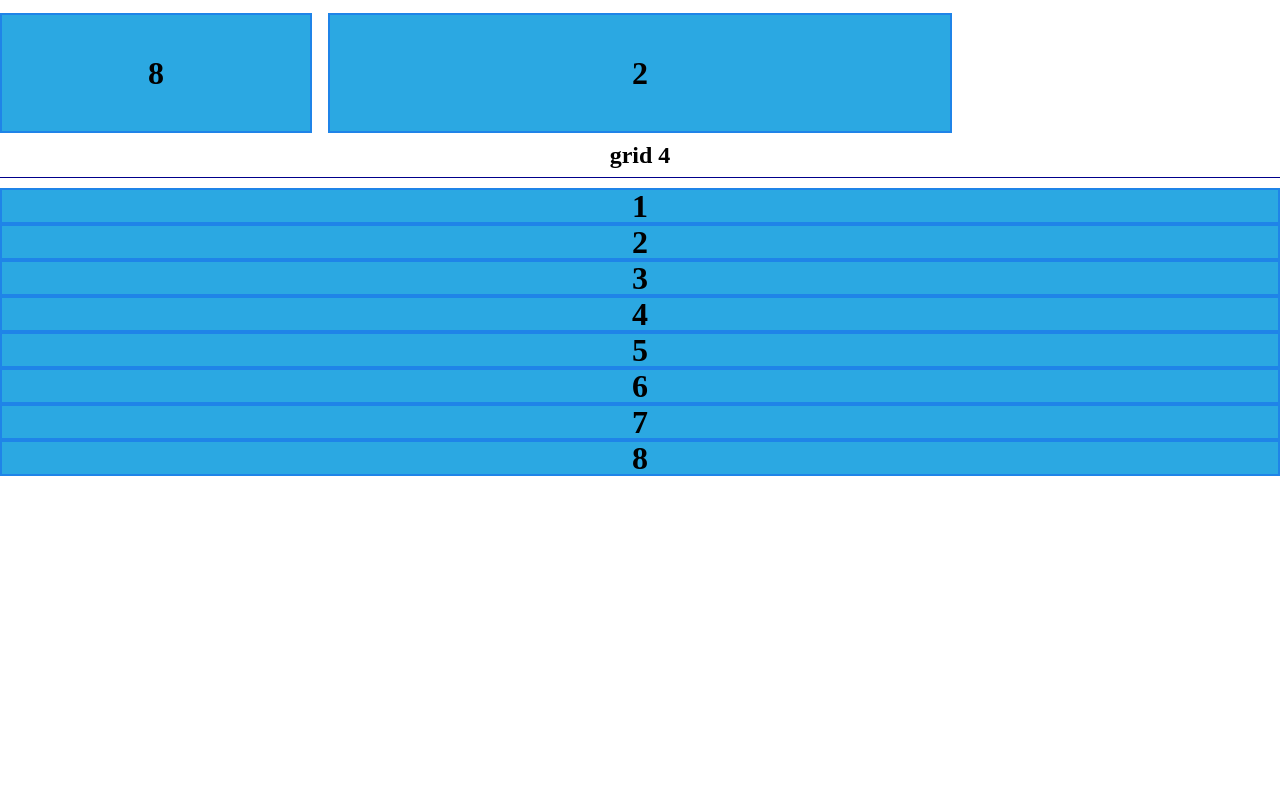
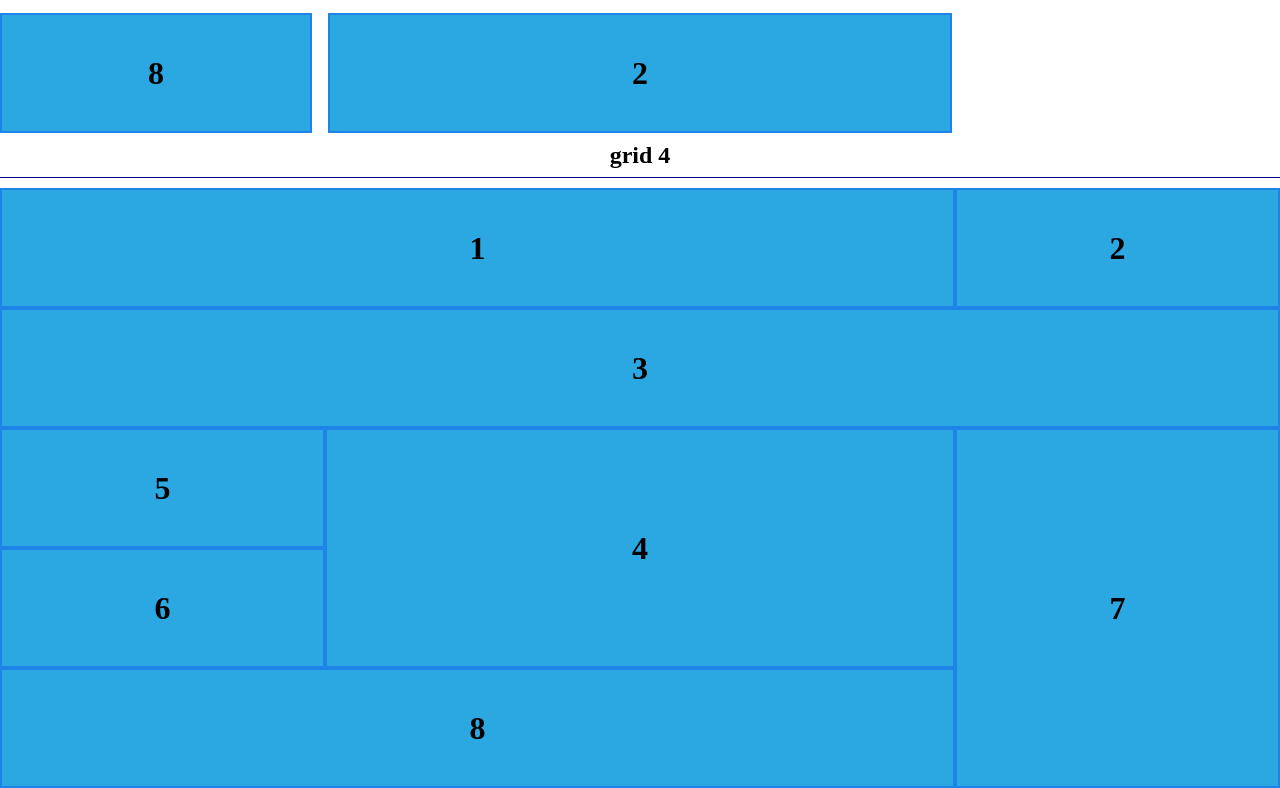
Before and after one commit to grap0005/mista_grapes_week11, a plain HTML site: page index.html in a window 1280 px wide. Shown: the part 1392-2180 px from the top of the page. Before the commit the page ends 1868 px from the top, so only its background shows below. Drawn offline with Linux system fonts and the light colour scheme.

Commit message:
added mobile and desktop styles

```diff
--- a/styles/main.css
+++ b/styles/main.css
@@ -164,3 +164,56 @@ section.three div:nth-child(5){
     grid-row-start: 1;
     grid-row-end: span 2; */
 }
+
+/**********************************************************************
+                            GRID MAPPING
+***********************************************************************/
+
+section.four article{
+    display: grid;
+
+    /* this draws a map of different areas you can use in your grid */
+    grid-template-areas:
+    "nav cart"
+    "header header"
+    "main main"
+    "photo1 photo2"
+    "aside aside"
+    "footer footer";
+
+    grid-auto-rows: 120px;
+}
+
+/* then you have to tell each element which area it should use */
+section.four div:nth-child(1){ grid-area: nav; }
+section.four div:nth-child(2){ grid-area: cart; }
+section.four div:nth-child(3){ grid-area: header; }
+section.four div:nth-child(4){ grid-area: main; }
+section.four div:nth-child(5){ grid-area: photo1; }
+section.four div:nth-child(6){ grid-area: photo2; }
+section.four div:nth-child(7){ grid-area: aside; }
+section.four div:nth-child(8){ grid-area: footer; }
+
+@media screen and (min-width:720px) {
+    /* when we want to change the site for a bigger screen all we do is change the map */
+
+    section.four article{
+        grid-template-areas:
+        "nav nav cart"
+        "header header header"
+        "main main aside"
+        "photo1 photo2 aside"
+        "footer footer footer";
+    }
+}
+
+@media screen and (min-width:900px) {
+    section.four article{
+        grid-template-areas:
+        "nav nav nav cart"
+        "header header header header"
+        "photo1 main main aside"
+        "photo2 main main aside"
+        "footer footer footer aside";
+    }
+}
```
